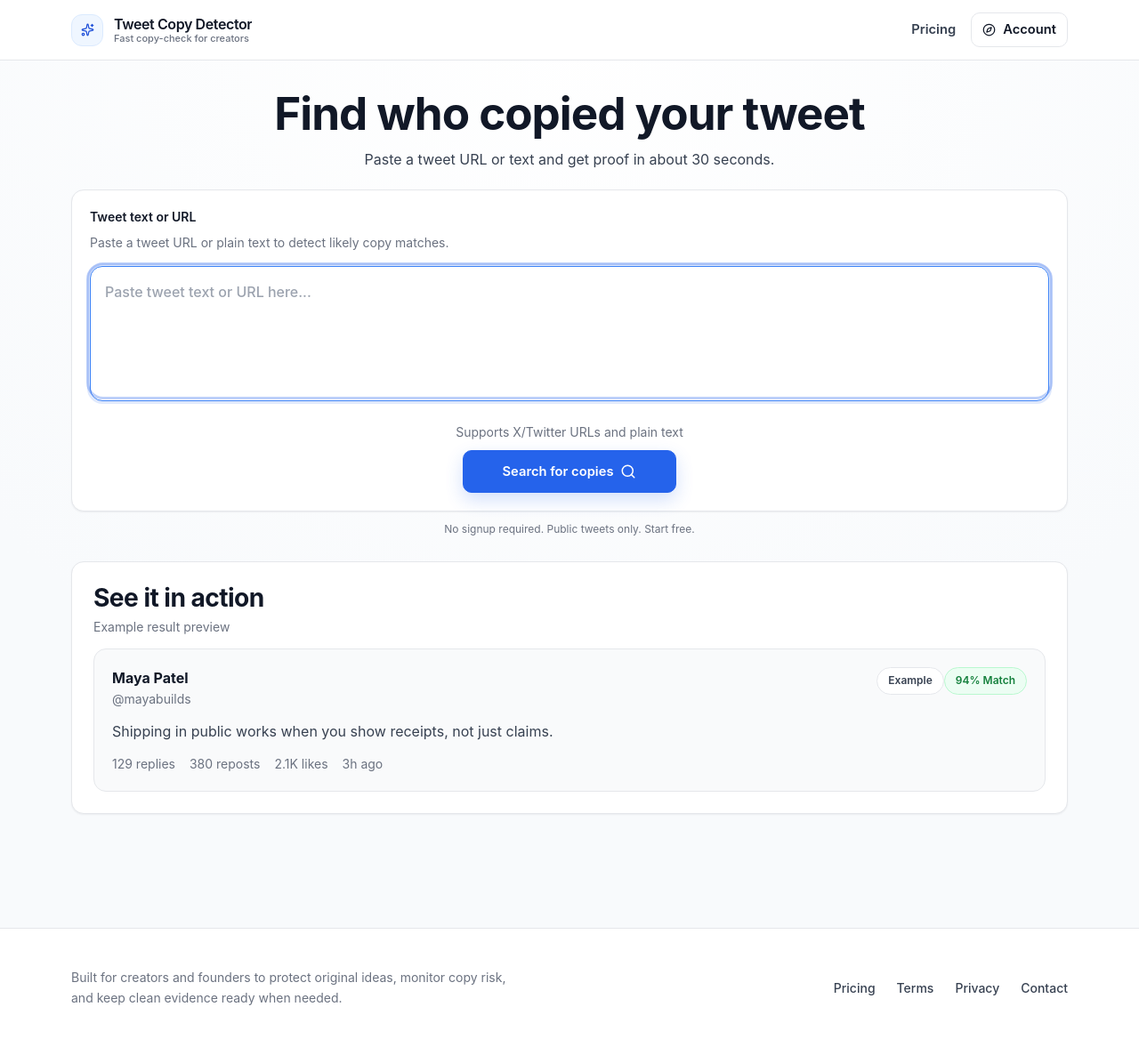
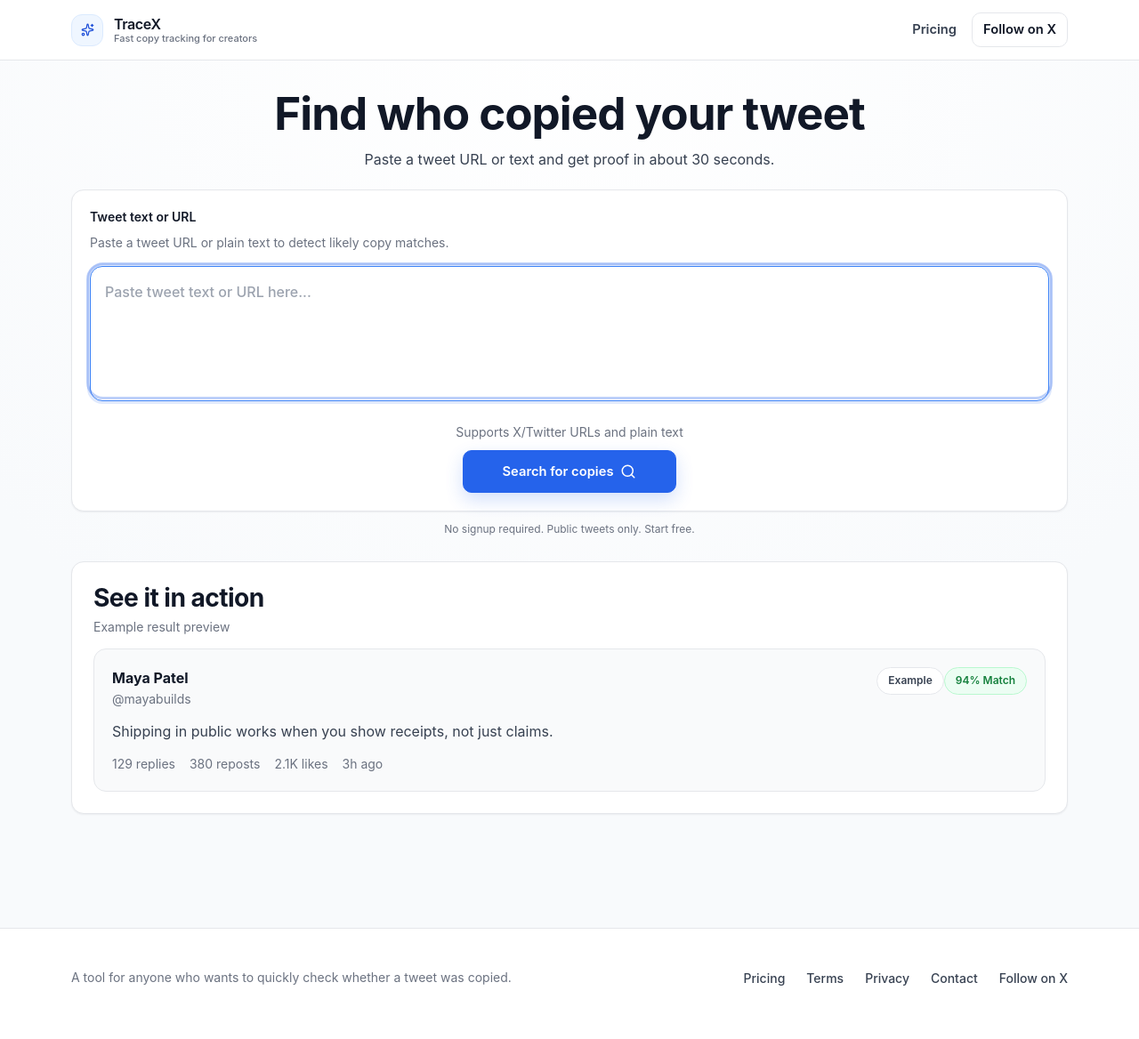
Before and after one commit to Rishet11/TraceX, a Next.js app: page / in a window 1280 px wide. Shown: the top 1168 px of the page at 89% size. Built offline with nearby package versions, Linux system fonts and the light colour scheme.

Commit message:
feat(brand): rename app to TraceX and update nav/footer copy

```diff
--- a/app/layout.js
+++ b/app/layout.js
@@ -1,8 +1,8 @@
 import "./globals.css";
 
 export const metadata = {
-  title: "Tweet Copy Detector",
-  description: "Find tweet copycats in seconds.",
+  title: "TraceX",
+  description: "Trace copied tweets and prove originality in seconds.",
 };
 
 export default function RootLayout({ children }) {
--- a/components/AppFooter.jsx
+++ b/components/AppFooter.jsx
@@ -6,8 +6,7 @@
       <div className="container-main py-9 md:py-11">
         <div className="flex flex-col md:flex-row md:items-center md:justify-between gap-6">
           <p className="text-sm text-[var(--text-muted)] max-w-lg leading-relaxed">
-            Built for creators and founders to protect original ideas, monitor copy risk, and keep
-            clean evidence ready when needed.
+            A tool for anyone who wants to quickly check whether a tweet was copied.
           </p>
           <nav className="text-sm font-medium text-[var(--text-muted)] flex flex-wrap items-center gap-4 md:gap-6">
             <Link href="/pricing" className="link-ui hover:underline underline-offset-4">
@@ -22,6 +21,14 @@
             <Link href="/contact" className="link-ui hover:underline underline-offset-4">
               Contact
             </Link>
+            <a
+              href="https://x.com/MehraRishe90311"
+              target="_blank"
+              rel="noopener noreferrer"
+              className="link-ui hover:underline underline-offset-4"
+            >
+              Follow on X
+            </a>
           </nav>
         </div>
       </div>
--- a/components/AppHeader.jsx
+++ b/components/AppHeader.jsx
@@ -1,7 +1,7 @@
 'use client';
 
 import Link from 'next/link';
-import { Compass, Sparkles } from 'lucide-react';
+import { Sparkles } from 'lucide-react';
 import { trackEvent } from '@/lib/analytics';
 
 export default function AppHeader() {
@@ -16,9 +16,9 @@
             <Sparkles size={15} />
           </span>
           <span className="truncate leading-tight">
-            Tweet Copy Detector
+            TraceX
             <span className="block text-[11px] font-medium text-[var(--text-muted)] tracking-normal">
-              Fast copy-check for creators
+              Fast copy tracking for creators
             </span>
           </span>
         </Link>
@@ -31,13 +31,14 @@
           >
             Pricing
           </Link>
-          <Link
-            href="/account"
+          <a
+            href="https://x.com/MehraRishe90311"
+            target="_blank"
+            rel="noopener noreferrer"
             className="btn btn-secondary px-3 py-2 text-sm"
           >
-            <Compass size={15} />
-            Account
-          </Link>
+            Follow on X
+          </a>
         </nav>
       </div>
     </header>
```
